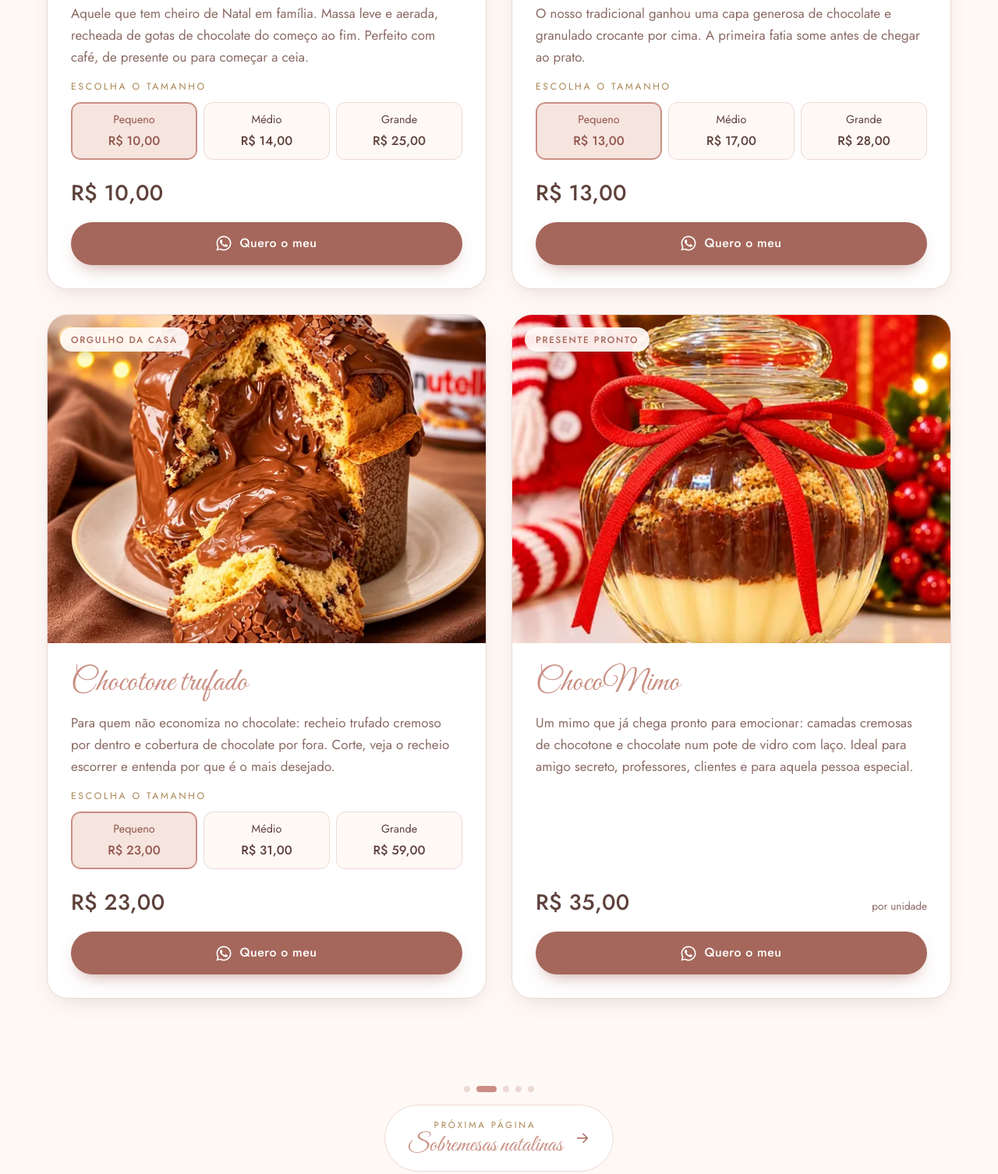
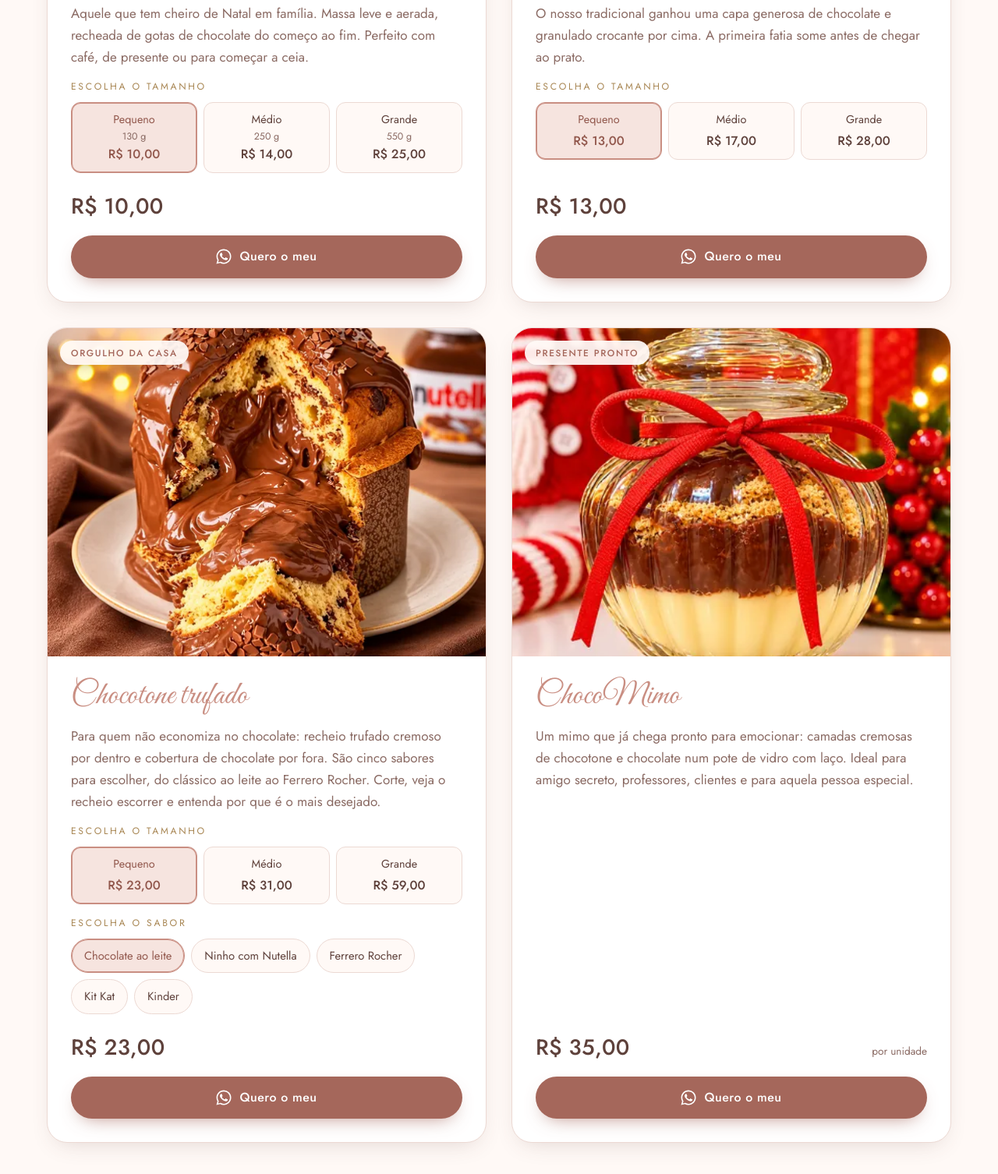
Before and after one commit to jvpaim/viviane-primitz-cardapio, a plain HTML site: page chocotones.html in a window 1280 px wide. Shown: the part 942-2448 px from the top of the page at 78% size. Drawn offline with Linux system fonts and the light colour scheme.

Commit message:
Adiciona sabores do trufado, pesos do tradicional e cidade
- Chocotone trufado: seletor de sabor (chocolate ao leite, Ninho com
  Nutella, Ferrero Rocher, Kit Kat e Kinder), enviado na mensagem
- Chocotone tradicional: pesos P 130 g, M 250 g, G 550 g
- Rodapé e página Sobre: Juazeiro do Norte (CE)

```diff
--- a/chocotones.html
+++ b/chocotones.html
@@ -77,15 +77,15 @@
           <fieldset class="sizes">
             <legend>Escolha o tamanho</legend>
             <div class="size-options">
-            <label><input type="radio" name="chocotone-tradicional" value="pequeno" data-price="10" checked><span>Pequeno<b>R$ 10,00</b></span></label>
-            <label><input type="radio" name="chocotone-tradicional" value="médio" data-price="14"><span>Médio<b>R$ 14,00</b></span></label>
-            <label><input type="radio" name="chocotone-tradicional" value="grande" data-price="25"><span>Grande<b>R$ 25,00</b></span></label>
+            <label><input type="radio" name="chocotone-tradicional" value="pequeno" data-price="10" data-weight="130 g" checked><span>Pequeno<small>130 g</small><b>R$ 10,00</b></span></label>
+            <label><input type="radio" name="chocotone-tradicional" value="médio" data-price="14" data-weight="250 g"><span>Médio<small>250 g</small><b>R$ 14,00</b></span></label>
+            <label><input type="radio" name="chocotone-tradicional" value="grande" data-price="25" data-weight="550 g"><span>Grande<small>550 g</small><b>R$ 25,00</b></span></label>
             </div>
           </fieldset>
           <div class="price-row">
             <span class="price" aria-live="polite" data-price-value>R$ 10,00</span>
           </div>
-          <a class="btn btn-block" data-wa="Olá! Quero um Chocotone tradicional pequeno (R$ 10,00). 😊" href="https://wa.me/5588996527350" data-order><svg viewBox="0 0 24 24" fill="currentColor" aria-hidden="true"><path d="M17.47 14.38c-.3-.15-1.75-.86-2.02-.96-.27-.1-.47-.15-.67.15-.2.3-.77.96-.94 1.16-.17.2-.35.22-.64.07-.3-.15-1.25-.46-2.38-1.47-.88-.79-1.47-1.76-1.65-2.05-.17-.3-.02-.46.13-.6.13-.14.3-.35.45-.52.15-.18.2-.3.3-.5.1-.2.05-.37-.02-.52-.08-.15-.67-1.6-.92-2.2-.24-.58-.49-.5-.67-.5h-.57c-.2 0-.52.07-.8.37-.27.3-1.04 1.02-1.04 2.48 0 1.46 1.07 2.88 1.21 3.07.15.2 2.1 3.2 5.08 4.49.71.3 1.27.49 1.7.63.72.23 1.37.2 1.88.12.57-.09 1.75-.72 2-1.41.25-.7.25-1.29.17-1.41-.07-.13-.27-.2-.57-.35zM12.05 21.5h-.01a9.4 9.4 0 0 1-4.8-1.32l-.34-.2-3.56.93.95-3.47-.22-.36A9.4 9.4 0 0 1 2.6 12.05C2.6 6.84 6.84 2.6 12.06 2.6c2.52 0 4.9.99 6.68 2.77a9.38 9.38 0 0 1 2.76 6.68c0 5.21-4.24 9.45-9.45 9.45zm8.04-17.5A11.3 11.3 0 0 0 12.05.7C5.79.7.7 5.79.7 12.05c0 2 .52 3.95 1.52 5.67L.6 23.4l5.82-1.53a11.33 11.33 0 0 0 5.63 1.43h.01c6.26 0 11.35-5.09 11.35-11.35 0-3.03-1.18-5.88-3.32-8.02z"/></svg>Quero o meu</a>
+          <a class="btn btn-block" data-wa="Olá! Quero um Chocotone tradicional pequeno de 130 g (R$ 10,00). 😊" href="https://wa.me/5588996527350" data-order><svg viewBox="0 0 24 24" fill="currentColor" aria-hidden="true"><path d="M17.47 14.38c-.3-.15-1.75-.86-2.02-.96-.27-.1-.47-.15-.67.15-.2.3-.77.96-.94 1.16-.17.2-.35.22-.64.07-.3-.15-1.25-.46-2.38-1.47-.88-.79-1.47-1.76-1.65-2.05-.17-.3-.02-.46.13-.6.13-.14.3-.35.45-.52.15-.18.2-.3.3-.5.1-.2.05-.37-.02-.52-.08-.15-.67-1.6-.92-2.2-.24-.58-.49-.5-.67-.5h-.57c-.2 0-.52.07-.8.37-.27.3-1.04 1.02-1.04 2.48 0 1.46 1.07 2.88 1.21 3.07.15.2 2.1 3.2 5.08 4.49.71.3 1.27.49 1.7.63.72.23 1.37.2 1.88.12.57-.09 1.75-.72 2-1.41.25-.7.25-1.29.17-1.41-.07-.13-.27-.2-.57-.35zM12.05 21.5h-.01a9.4 9.4 0 0 1-4.8-1.32l-.34-.2-3.56.93.95-3.47-.22-.36A9.4 9.4 0 0 1 2.6 12.05C2.6 6.84 6.84 2.6 12.06 2.6c2.52 0 4.9.99 6.68 2.77a9.38 9.38 0 0 1 2.76 6.68c0 5.21-4.24 9.45-9.45 9.45zm8.04-17.5A11.3 11.3 0 0 0 12.05.7C5.79.7.7 5.79.7 12.05c0 2 .52 3.95 1.52 5.67L.6 23.4l5.82-1.53a11.33 11.33 0 0 0 5.63 1.43h.01c6.26 0 11.35-5.09 11.35-11.35 0-3.03-1.18-5.88-3.32-8.02z"/></svg>Quero o meu</a>
         </div>
       </article>
 
@@ -119,7 +119,7 @@
         </div>
         <div class="product-body">
           <h3 class="product-title">Chocotone trufado</h3>
-          <p class="product-desc">Para quem não economiza no chocolate: recheio trufado cremoso por dentro e cobertura de chocolate por fora. Corte, veja o recheio escorrer e entenda por que é o mais desejado.</p>
+          <p class="product-desc">Para quem não economiza no chocolate: recheio trufado cremoso por dentro e cobertura de chocolate por fora. São cinco sabores para escolher, do clássico ao leite ao Ferrero Rocher. Corte, veja o recheio escorrer e entenda por que é o mais desejado.</p>
           <fieldset class="sizes">
             <legend>Escolha o tamanho</legend>
             <div class="size-options">
@@ -128,10 +128,20 @@
             <label><input type="radio" name="chocotone-trufado" value="grande" data-price="59"><span>Grande<b>R$ 59,00</b></span></label>
             </div>
           </fieldset>
+          <fieldset class="sizes">
+            <legend>Escolha o sabor</legend>
+            <div class="flavor-chips">
+              <label><input type="radio" name="chocotone-trufado-sabor" value="Chocolate ao leite" data-flavor-option checked><span>Chocolate ao leite</span></label>
+              <label><input type="radio" name="chocotone-trufado-sabor" value="Ninho com Nutella" data-flavor-option><span>Ninho com Nutella</span></label>
+              <label><input type="radio" name="chocotone-trufado-sabor" value="Ferrero Rocher" data-flavor-option><span>Ferrero Rocher</span></label>
+              <label><input type="radio" name="chocotone-trufado-sabor" value="Kit Kat" data-flavor-option><span>Kit Kat</span></label>
+              <label><input type="radio" name="chocotone-trufado-sabor" value="Kinder" data-flavor-option><span>Kinder</span></label>
+            </div>
+          </fieldset>
           <div class="price-row">
             <span class="price" aria-live="polite" data-price-value>R$ 23,00</span>
           </div>
-          <a class="btn btn-block" data-wa="Olá! Quero um Chocotone trufado pequeno (R$ 23,00). 😊" href="https://wa.me/5588996527350" data-order><svg viewBox="0 0 24 24" fill="currentColor" aria-hidden="true"><path d="M17.47 14.38c-.3-.15-1.75-.86-2.02-.96-.27-.1-.47-.15-.67.15-.2.3-.77.96-.94 1.16-.17.2-.35.22-.64.07-.3-.15-1.25-.46-2.38-1.47-.88-.79-1.47-1.76-1.65-2.05-.17-.3-.02-.46.13-.6.13-.14.3-.35.45-.52.15-.18.2-.3.3-.5.1-.2.05-.37-.02-.52-.08-.15-.67-1.6-.92-2.2-.24-.58-.49-.5-.67-.5h-.57c-.2 0-.52.07-.8.37-.27.3-1.04 1.02-1.04 2.48 0 1.46 1.07 2.88 1.21 3.07.15.2 2.1 3.2 5.08 4.49.71.3 1.27.49 1.7.63.72.23 1.37.2 1.88.12.57-.09 1.75-.72 2-1.41.25-.7.25-1.29.17-1.41-.07-.13-.27-.2-.57-.35zM12.05 21.5h-.01a9.4 9.4 0 0 1-4.8-1.32l-.34-.2-3.56.93.95-3.47-.22-.36A9.4 9.4 0 0 1 2.6 12.05C2.6 6.84 6.84 2.6 12.06 2.6c2.52 0 4.9.99 6.68 2.77a9.38 9.38 0 0 1 2.76 6.68c0 5.21-4.24 9.45-9.45 9.45zm8.04-17.5A11.3 11.3 0 0 0 12.05.7C5.79.7.7 5.79.7 12.05c0 2 .52 3.95 1.52 5.67L.6 23.4l5.82-1.53a11.33 11.33 0 0 0 5.63 1.43h.01c6.26 0 11.35-5.09 11.35-11.35 0-3.03-1.18-5.88-3.32-8.02z"/></svg>Quero o meu</a>
+          <a class="btn btn-block" data-wa="Olá! Quero um Chocotone trufado pequeno sabor Chocolate ao leite (R$ 23,00). 😊" href="https://wa.me/5588996527350" data-order><svg viewBox="0 0 24 24" fill="currentColor" aria-hidden="true"><path d="M17.47 14.38c-.3-.15-1.75-.86-2.02-.96-.27-.1-.47-.15-.67.15-.2.3-.77.96-.94 1.16-.17.2-.35.22-.64.07-.3-.15-1.25-.46-2.38-1.47-.88-.79-1.47-1.76-1.65-2.05-.17-.3-.02-.46.13-.6.13-.14.3-.35.45-.52.15-.18.2-.3.3-.5.1-.2.05-.37-.02-.52-.08-.15-.67-1.6-.92-2.2-.24-.58-.49-.5-.67-.5h-.57c-.2 0-.52.07-.8.37-.27.3-1.04 1.02-1.04 2.48 0 1.46 1.07 2.88 1.21 3.07.15.2 2.1 3.2 5.08 4.49.71.3 1.27.49 1.7.63.72.23 1.37.2 1.88.12.57-.09 1.75-.72 2-1.41.25-.7.25-1.29.17-1.41-.07-.13-.27-.2-.57-.35zM12.05 21.5h-.01a9.4 9.4 0 0 1-4.8-1.32l-.34-.2-3.56.93.95-3.47-.22-.36A9.4 9.4 0 0 1 2.6 12.05C2.6 6.84 6.84 2.6 12.06 2.6c2.52 0 4.9.99 6.68 2.77a9.38 9.38 0 0 1 2.76 6.68c0 5.21-4.24 9.45-9.45 9.45zm8.04-17.5A11.3 11.3 0 0 0 12.05.7C5.79.7.7 5.79.7 12.05c0 2 .52 3.95 1.52 5.67L.6 23.4l5.82-1.53a11.33 11.33 0 0 0 5.63 1.43h.01c6.26 0 11.35-5.09 11.35-11.35 0-3.03-1.18-5.88-3.32-8.02z"/></svg>Quero o meu</a>
         </div>
       </article>
       <article class="product reveal">
@@ -170,7 +180,8 @@
       <a data-wa="Olá! Vim pelo cardápio do site e quero fazer uma encomenda. 😊" href="https://wa.me/5588996527350">WhatsApp (88) 99652-7350</a>
       <a href="https://www.instagram.com/vivianeprimitz" target="_blank" rel="noopener">Instagram @vivianeprimitz</a>
     </div>
-    <p><small>Segunda a sábado · 8h às 12h e 14h às 18h · Encomendas e entregas na cidade</small></p>
+    <p><small>Segunda a sábado · 8h às 12h e 14h às 18h · Encomendas e entregas em Juazeiro do Norte</small></p>
+    <p class="footer-city"><svg viewBox="0 0 24 24" fill="none" stroke="currentColor" stroke-width="1.6" stroke-linecap="round" stroke-linejoin="round" aria-hidden="true"><path d="M12 21s-6.5-5.6-6.5-11a6.5 6.5 0 0 1 13 0c0 5.4-6.5 11-6.5 11z"/><circle cx="12" cy="10" r="2.3"/></svg>Juazeiro do Norte · Ceará</p>
   </div>
 </footer>
 
--- a/css/style.css
+++ b/css/style.css
@@ -323,6 +323,21 @@ h1, h2, h3 { margin: 0; font-weight: 500; }
 .size-options input:focus-visible + span { outline: 3px solid var(--champanhe); outline-offset: 2px; }
 .size-options label:hover span { border-color: var(--rose); }
 
+/* Sabores (chips) */
+.flavor-chips { display: flex; flex-wrap: wrap; gap: 8px; }
+.flavor-chips label { position: relative; cursor: pointer; }
+.flavor-chips input { position: absolute; opacity: 0; inset: 0; cursor: pointer; }
+.flavor-chips span {
+  display: inline-block; padding: 9px 16px; border-radius: 999px;
+  border: 1.5px solid var(--linha); background: var(--creme);
+  font-size: .92rem; transition: all .2s;
+}
+.flavor-chips label:hover span { border-color: var(--rose); }
+.flavor-chips input:checked + span { border-color: var(--rose); background: var(--blush); color: var(--rose-hover); box-shadow: inset 0 0 0 1px var(--rose); }
+.flavor-chips input:focus-visible + span { outline: 3px solid var(--champanhe); outline-offset: 2px; }
+.size-options span small { font-size: .78rem; color: var(--cacau-suave); line-height: 1.2; }
+
+
 /* ---------- Sobremesas ---------- */
 .dessert-gallery { display: grid; grid-template-columns: 1fr 1fr; gap: 16px; margin-bottom: clamp(32px, 5vw, 56px); }
 .dessert-gallery figure { margin: 0; border-radius: 26px; overflow: hidden; box-shadow: var(--shadow); aspect-ratio: 4 / 3; }
@@ -480,6 +495,8 @@ h1, h2, h3 { margin: 0; font-weight: 500; }
 .site-footer p { margin: 4px 0; font-size: .92rem; color: var(--cacau-suave); }
 .footer-links { display: flex; justify-content: center; gap: 18px; flex-wrap: wrap; margin: 10px 0 14px; }
 .footer-links a { color: var(--rose-forte); text-underline-offset: 4px; }
+.footer-city { display: inline-flex; align-items: center; gap: 6px; margin-top: 10px !important; color: var(--rose-forte) !important; letter-spacing: .08em; }
+.footer-city svg { width: 18px; height: 18px; }
 
 /* ---------- WhatsApp flutuante ---------- */
 .wa-float {
--- a/js/main.js
+++ b/js/main.js
@@ -88,20 +88,24 @@
      Cada card tem data-product="Chocotone tradicional" e inputs com
      data-price. O botão de pedido é atualizado com o tamanho escolhido. */
   document.querySelectorAll("[data-product]").forEach((card) => {
-    const inputs = card.querySelectorAll('input[type="radio"][data-price]');
+    const inputs = card.querySelectorAll('input[type="radio"]');
     const priceEl = card.querySelector("[data-price-value]");
     const button = card.querySelector("[data-order]");
-    if (!inputs.length || !button) return;
+    if (!card.querySelector("input[data-price]") || !button) return;
 
     const article = card.dataset.article || "um";
     const update = () => {
-      const checked = card.querySelector('input[type="radio"]:checked');
+      const checked = card.querySelector('input[type="radio"][data-price]:checked');
       if (!checked) return;
+      const flavor = card.querySelector("input[data-flavor-option]:checked");
       const price = Number(checked.dataset.price);
       const size = checked.value; // ex.: "pequeno"
+      const weight = checked.dataset.weight ? ` de ${checked.dataset.weight}` : ""; // ex.: " de 130 g"
+      const flavorText = flavor ? ` sabor ${flavor.value}` : ""; // ex.: " sabor Kit Kat"
+      const item = `${card.dataset.product} ${size}${weight}${flavorText}`;
       if (priceEl) priceEl.textContent = brl(price);
-      setWa(button, `Olá! Quero ${article} ${card.dataset.product} ${size} (${brl(price)}). 😊`);
-      button.setAttribute("aria-label", `Pedir ${card.dataset.product} ${size} pelo WhatsApp`);
+      setWa(button, `Olá! Quero ${article} ${item} (${brl(price)}). 😊`);
+      button.setAttribute("aria-label", `Pedir ${item} pelo WhatsApp`);
     };
     inputs.forEach((input) => input.addEventListener("change", update));
     update();
```
Also changed, not shown: alfajores.html (+2 -1 lines), index.html (+2 -1 lines), sobre.html (+3 -2 lines), sobremesas.html (+2 -1 lines).
